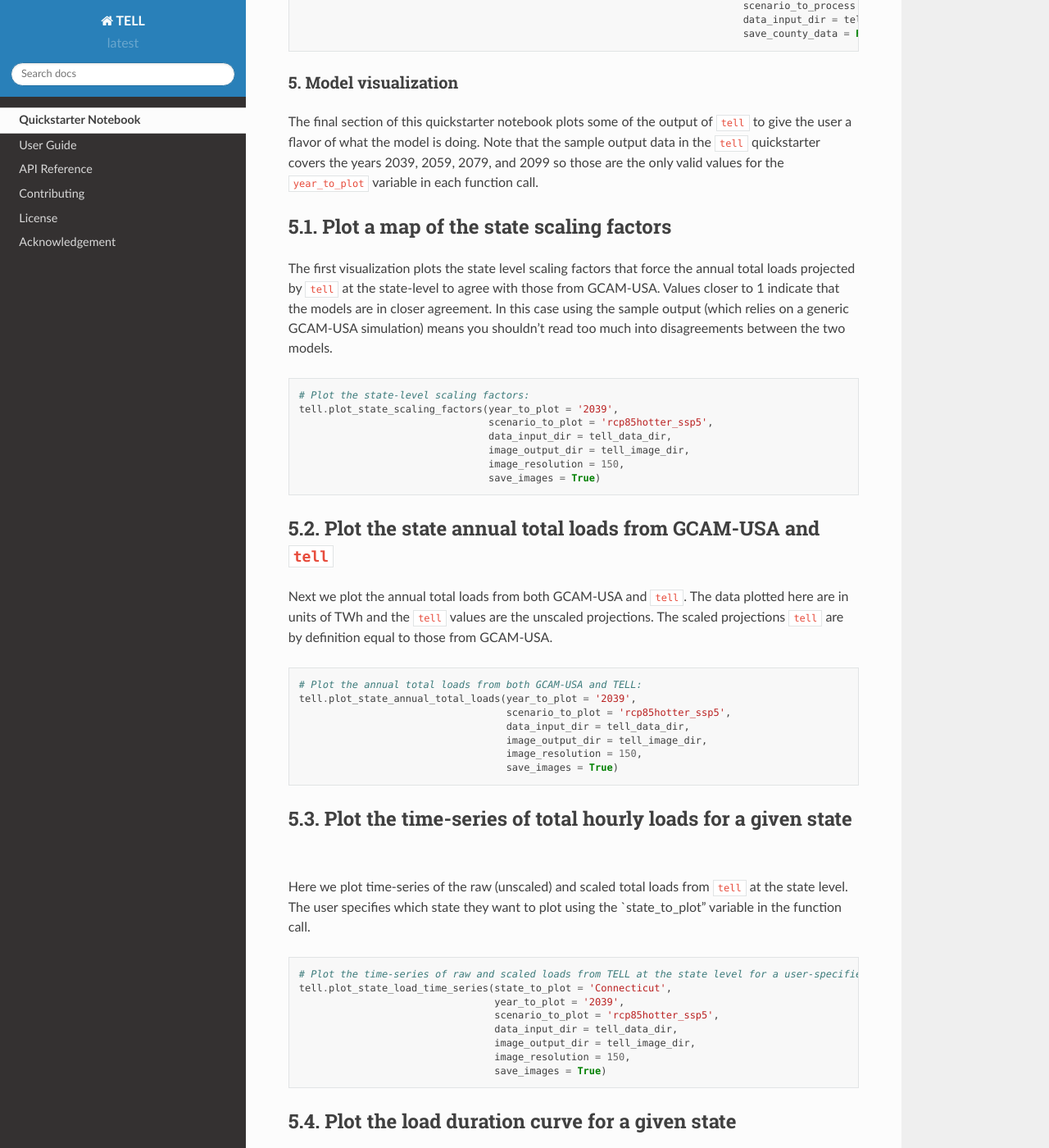
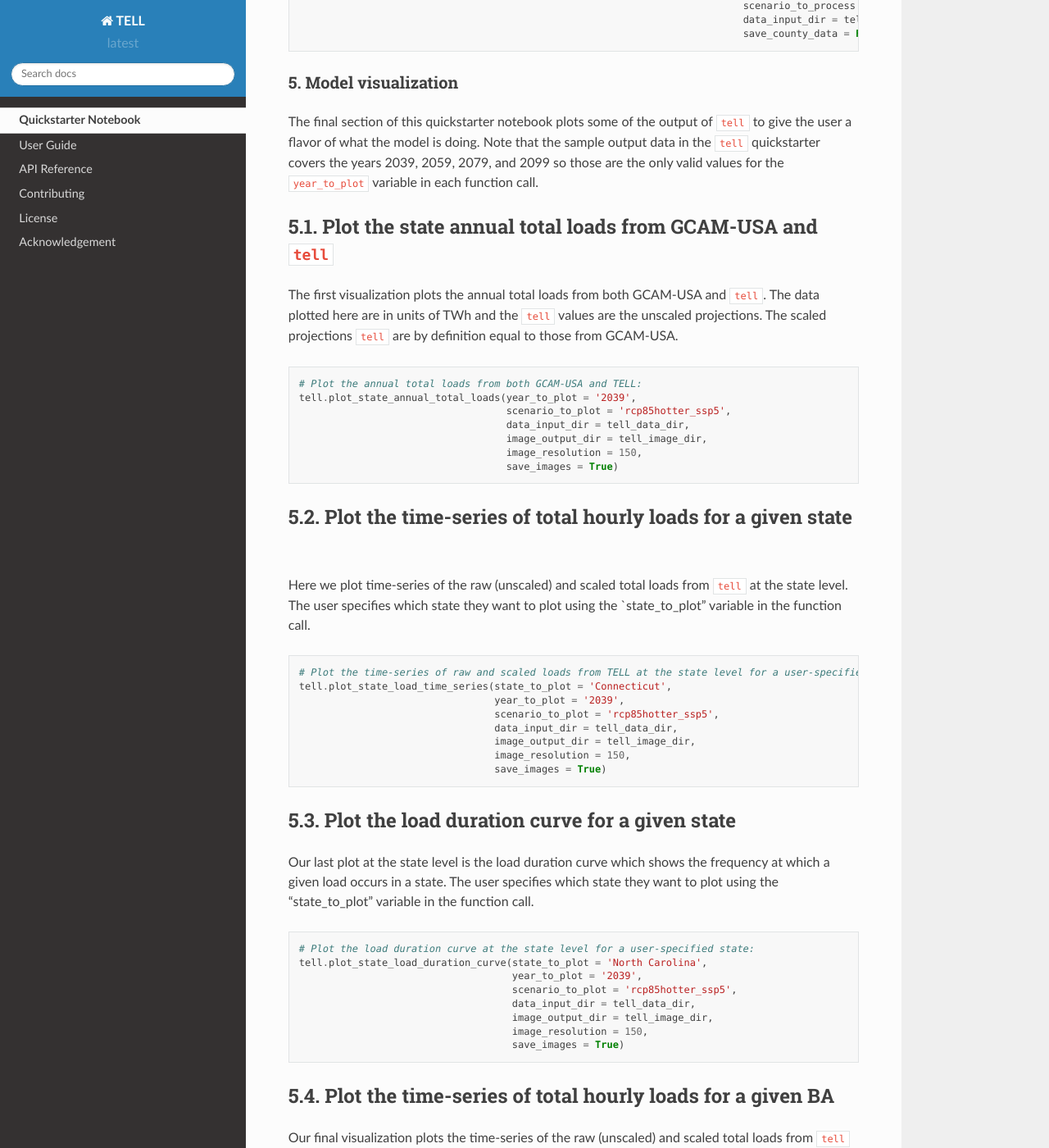
Before and after one commit to IMMM-SFA/tell, a Sphinx documentation site: the page built from docs/source/tell_quickstarter.rst, in a window 1280 px wide and 1400 px high, scrolled down 4252 px. Shown: the whole window at 82% size. Built offline with Sphinx 7.4.7 and the Read the Docs theme 2.0.0, drawn with Linux system fonts in a browser that asks for light colours; some of the changed text lies outside the part shown.

Commit message:
update quickstarter docs

```diff
--- a/docs/source/tell_quickstarter.rst
+++ b/docs/source/tell_quickstarter.rst
@@ -263,34 +263,13 @@ that the sample output data in the ``tell`` quickstarter covers the
 years 2039, 2059, 2079, and 2099 so those are the only valid values for
 the ``year_to_plot`` variable in each function call.
 
-5.1. Plot a map of the state scaling factors
-~~~~~~~~~~~~~~~~~~~~~~~~~~~~~~~~~~~~~~~~~~~~
-
-The first visualization plots the state level scaling factors that force
-the annual total loads projected by ``tell`` at the state-level to agree
-with those from GCAM-USA. Values closer to 1 indicate that the models
-are in closer agreement. In this case using the sample output (which
-relies on a generic GCAM-USA simulation) means you shouldn’t read too
-much into disagreements between the two models.
-
-.. code:: ipython3
-
-    # Plot the state-level scaling factors:
-    tell.plot_state_scaling_factors(year_to_plot = '2039',
-                                    scenario_to_plot = 'rcp85hotter_ssp5',
-                                    data_input_dir = tell_data_dir,
-                                    image_output_dir = tell_image_dir,
-                                    image_resolution = 150,
-                                    save_images = True)
-
-
-5.2. Plot the state annual total loads from GCAM-USA and ``tell``
+5.1. Plot the state annual total loads from GCAM-USA and ``tell``
 ~~~~~~~~~~~~~~~~~~~~~~~~~~~~~~~~~~~~~~~~~~~~~~~~~~~~~~~~~~~~~~~~~
 
-Next we plot the annual total loads from both GCAM-USA and ``tell``. The
-data plotted here are in units of TWh and the ``tell`` values are the
-unscaled projections. The scaled projections ``tell`` are by definition
-equal to those from GCAM-USA.
+The first visualization plots the annual total loads from both GCAM-USA
+and ``tell``. The data plotted here are in units of TWh and the ``tell``
+values are the unscaled projections. The scaled projections ``tell`` are
+by definition equal to those from GCAM-USA.
 
 .. code:: ipython3
 
@@ -303,7 +282,7 @@ equal to those from GCAM-USA.
                                        save_images = True)
 
 
-5.3. Plot the time-series of total hourly loads for a given state
+5.2. Plot the time-series of total hourly loads for a given state
 ~~~~~~~~~~~~~~~~~~~~~~~~~~~~~~~~~~~~~~~~~~~~~~~~~~~~~~~~~~~~~~~~~
 
 Here we plot time-series of the raw (unscaled) and scaled total loads
@@ -322,7 +301,7 @@ want to plot using the \`state_to_plot” variable in the function call.
                                      save_images = True)
 
 
-5.4. Plot the load duration curve for a given state
+5.3. Plot the load duration curve for a given state
 ~~~~~~~~~~~~~~~~~~~~~~~~~~~~~~~~~~~~~~~~~~~~~~~~~~~
 
 Our last plot at the state level is the load duration curve which shows
@@ -342,7 +321,7 @@ variable in the function call.
                                         save_images = True)
 
 
-5.5. Plot the time-series of total hourly loads for a given BA
+5.4. Plot the time-series of total hourly loads for a given BA
 ~~~~~~~~~~~~~~~~~~~~~~~~~~~~~~~~~~~~~~~~~~~~~~~~~~~~~~~~~~~~~~
 
 Our final visualization plots the time-series of the raw (unscaled) and
```
